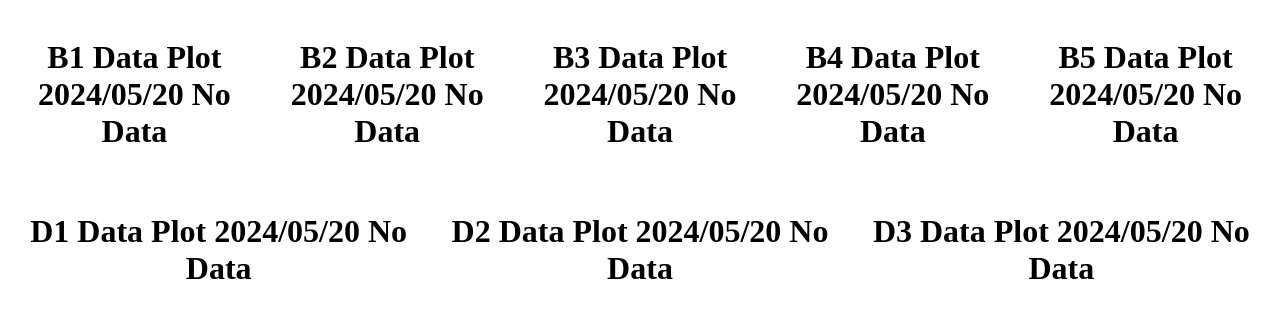
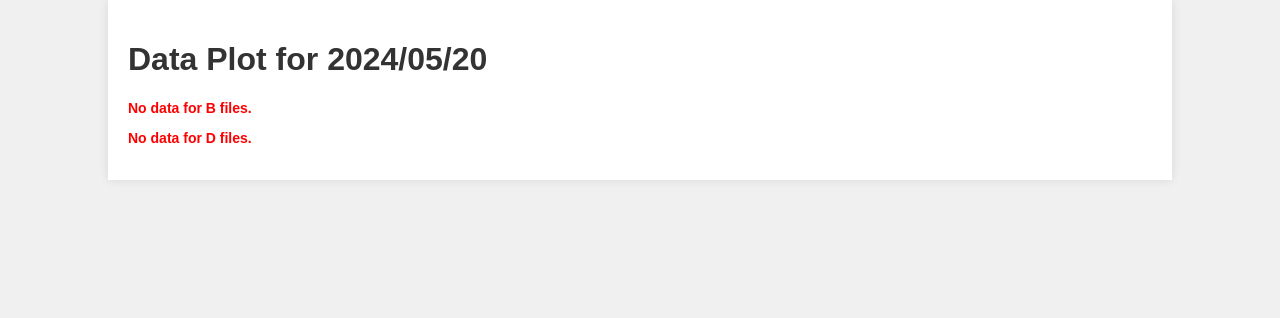
Before and after one commit to Ed1222x/air_data, a Flask app: page / in a window 1280 px wide. Shown: the top 318 px of the page. Run offline with Flask 3, Linux system fonts and the light colour scheme.

Commit message:
Initial commit

```diff
--- /dev/null
+++ b/static/script.js
@@ -0,0 +1,4 @@
+document.addEventListener('DOMContentLoaded', function() {
+    console.log('Document is ready!');
+    // 你可以在這裡添加更多的 JavaScript 代碼來實現互動功能
+});
--- /dev/null
+++ b/static/style.css
@@ -0,0 +1,35 @@
+body {
+    font-family: Arial, sans-serif;
+    margin: 0;
+    padding: 0;
+    background-color: #f0f0f0;
+}
+
+.container {
+    width: 80%;
+    margin: 0 auto;
+    padding: 20px;
+    background-color: #ffffff;
+    box-shadow: 0 0 10px rgba(0, 0, 0, 0.1);
+}
+
+h1, h2 {
+    color: #333333;
+}
+
+img {
+    max-width: 100%;
+    height: auto;
+    display: block;
+    margin: 10px 0;
+}
+
+p {
+    font-size: 14px;
+    color: #666666;
+}
+
+.no-data {
+    color: red;
+    font-weight: bold;
+}
--- a/templates/index.html
+++ b/templates/index.html
@@ -1,52 +1,33 @@
 <!DOCTYPE html>
-<html lang="zh-TW">
+<html lang="en">
 <head>
     <meta charset="UTF-8">
     <meta name="viewport" content="width=device-width, initial-scale=1.0">
-    <title>Data Plots</title>
-    <style>
-        .container {
-            display: flex;
-            flex-direction: row;
-            justify-content: flex-start;
-            align-items: flex-start;
-            flex-wrap: nowrap;
-            overflow-x: auto; /* 允許水平滾動 */
-        }
-        .plot {
-            text-align: center;
-            margin: 10px;
-        }
-        img {
-            width: 600px; /* 設置更大的固定寬度 */
-            height: auto;
-        }
-    </style>
+    <title>Flask Data Plot</title>
+    <link rel="stylesheet" href="{{ url_for('static', filename='style.css') }}">
 </head>
 <body>
     <div class="container">
-        {% for suffix in ['B1', 'B2', 'B3', 'B4', 'B5'] %}
-            <div class="plot">
-                {% if suffix in plot_files_B %}
-                    <h1>{{ suffix }} Data Plot {{ yesterday_date }}</h1>
-                    <img src="{{ url_for('static', filename=plot_files_B[suffix]) }}" alt="{{ suffix }} Data Plot">
-                {% elif suffix in no_data_files_B %}
-                    <h1>{{ suffix }} Data Plot {{ yesterday_date }} No Data</h1>
-                {% endif %}
-            </div>
-        {% endfor %}
+        <h1>Data Plot for {{ yesterday_date }}</h1>
+
+        {% if plot_files_B %}
+            {% for suffix, plot_file in plot_files_B.items() %}
+                <h2>B{{ suffix[-1] }} Data Plot {{ yesterday_date }}</h2>
+                <img src="{{ url_for('static', filename=plot_file) }}" alt="Plot for B{{ suffix[-1] }}">
+            {% endfor %}
+        {% else %}
+            <p class="no-data">No data for B files.</p>
+        {% endif %}
+
+        {% if plot_files_D %}
+            {% for suffix, plot_file in plot_files_D.items() %}
+                <h2>D{{ suffix[-1] }} Data Plot {{ yesterday_date }}</h2>
+                <img src="{{ url_for('static', filename=plot_file) }}" alt="Plot for D{{ suffix[-1] }}">
+            {% endfor %}
+        {% else %}
+            <p class="no-data">No data for D files.</p>
+        {% endif %}
     </div>
-    <div class="container">
-        {% for suffix in ['D1', 'D2', 'D3'] %}
-            <div class="plot">
-                {% if suffix in plot_files_D %}
-                    <h1>{{ suffix }} Data Plot {{ yesterday_date }}</h1>
-                    <img src="{{ url_for('static', filename=plot_files_D[suffix]) }}" alt="{{ suffix }} Data Plot">
-                {% elif suffix in no_data_files_D %}
-                    <h1>{{ suffix }} Data Plot {{ yesterday_date }} No Data</h1>
-                {% endif %}
-            </div>
-        {% endfor %}
-    </div>
+    <script src="{{ url_for('static', filename='script.js') }}"></script>
 </body>
 </html>
```
Also changed, not shown: requirements.txt (+1 -18 lines), vercel.json (added).
